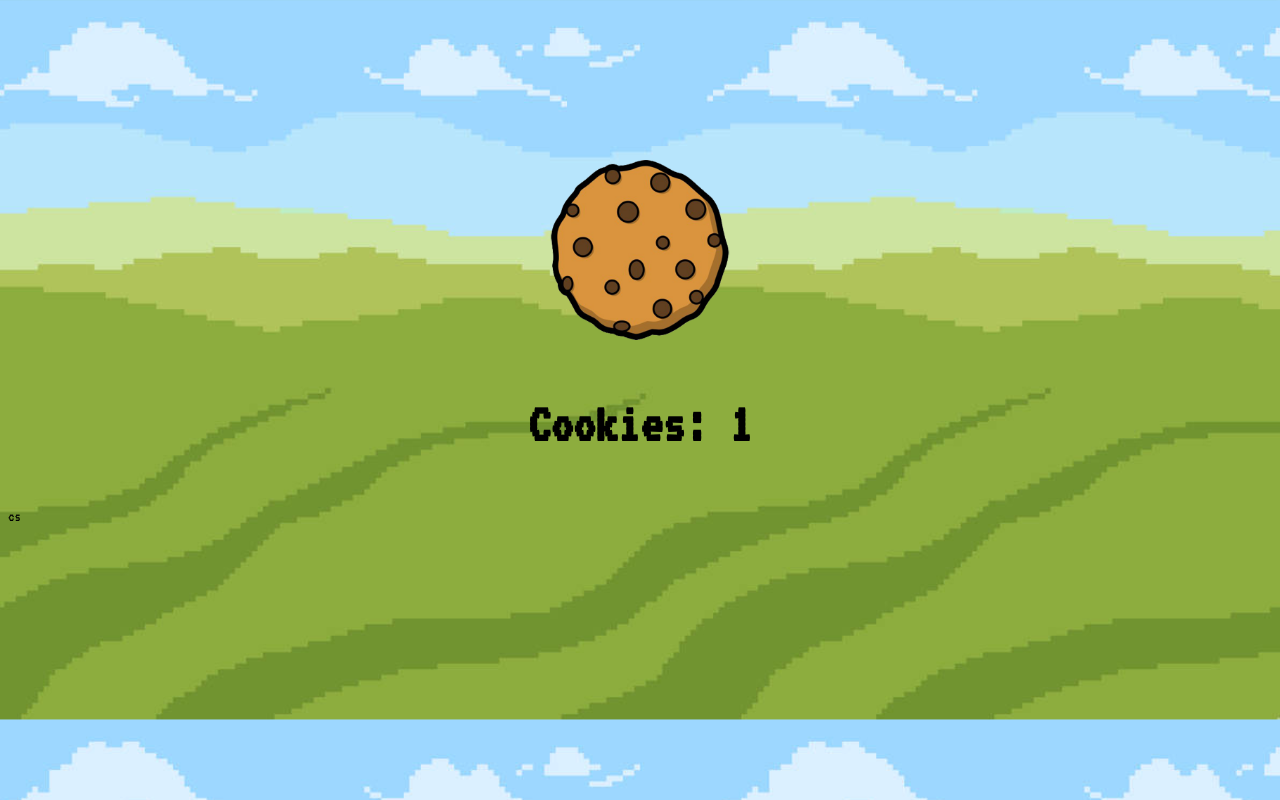
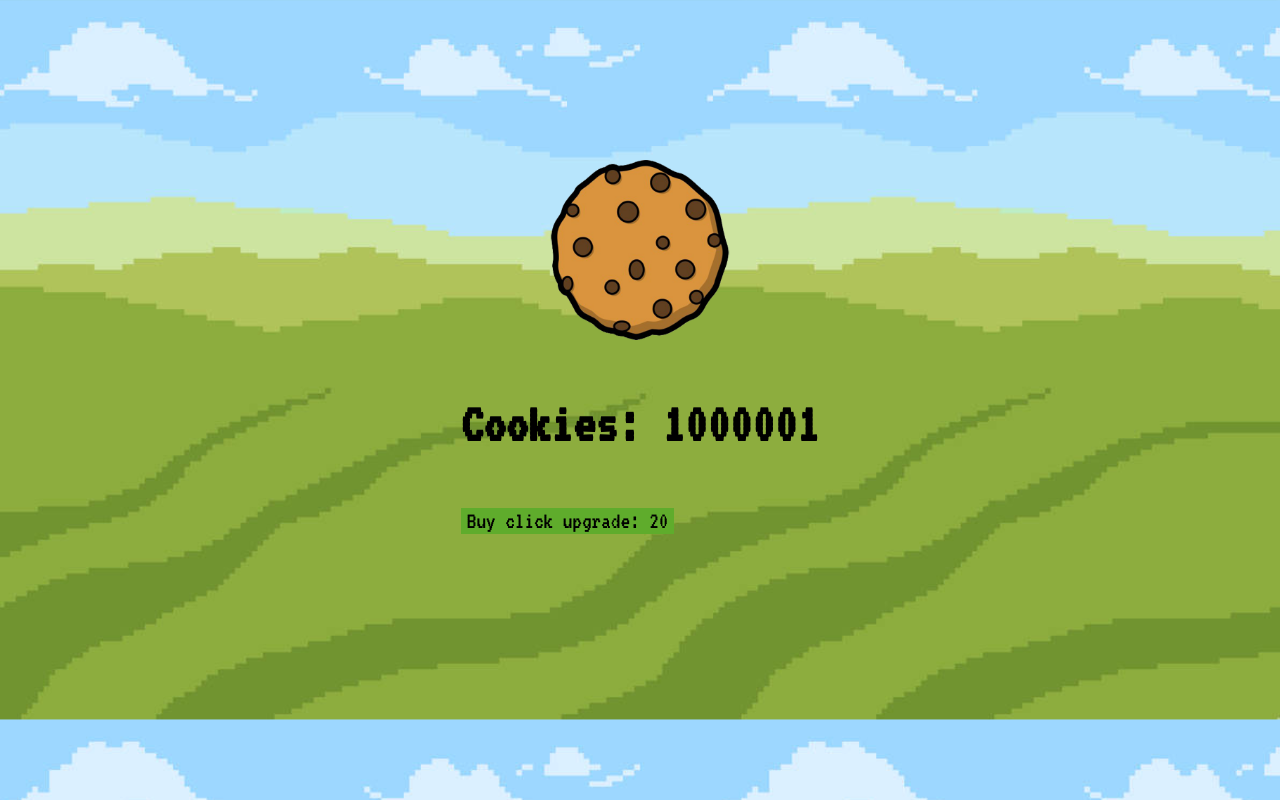
Before and after one commit to DavidFede/projekt, a plain HTML site: page index.html in a window 1280 px wide. Both pictures are taken after a click on the picture 640 px from the left and 250 px from the top of the page. Drawn offline with Linux system fonts and the light colour scheme.

Commit message:
click upgrade

```diff
--- a/index.html
+++ b/index.html
@@ -12,8 +12,8 @@
     <div id="container">
         <img id="cookie" src="./res/img/cookie.png" alt="Cookie">
         <p id="counter">Cookies: 0</p>
+        <button id="clickUpgrade">Buy click upgrade: 20</button>
     </div>
     <script src="./res/js/main.js"></script>
 </body>
 </html>
-cs
--- a/res/css/style.css
+++ b/res/css/style.css
@@ -34,3 +34,13 @@ html {
 #cookie:hover {
     transform: scale(1.1);
 }
+#cookie:hover, #clickUpgrade:hover {
+    transform: scale(1.1);
+}
+#clickUpgrade {
+    font-size: 24px;
+    border: none;
+    cursor: pointer;
+    background-color: rgb(95, 172, 44);
+    transition: .3s ease;
+}
--- a/res/js/main.js
+++ b/res/js/main.js
@@ -1,10 +1,51 @@
 const cookie = document.getElementById("cookie");
 const counter = document.getElementById("counter");
+const clickUpgrade = document.getElementById("clickUpgrade");
+
 
 let numberOfCookies = 0;
+let constOfClickUpgrade = 20;
+let clickUpgradeIncrease = 1;
 
+// {} - scope
 cookie.onclick = () => {
-    numberOfCookies++;
+    numberOfCookies += clickUpgradeIncrease;
     //counter.innerHTML = "Cookies: " + numberOfCookies;
+    //numberOfCookies += 1;
+    // ++ inkrement
     counter.innerHTML = `Cookies: ${numberOfCookies}`;
 }
+
+const clickUpgradeFunction = () => {
+    if (numberOfCookies >= constOfClickUpgrade) {
+        //odecteme cenu upgrade
+        //pocet cookies a odectu 20
+        numberOfCookies -= constOfClickUpgrade
+        //aktualizace odstavce
+        counter.innerText = "Cookies; " + numberOfCookies;
+
+
+        //zvedneme pocet cookies na kliknuti
+        clickUpgradeIncrease++;
+    }
+};
+
+clickUpgrade.onclick = clickUpgradeFunction;
+
+
+
+//Vytvoreni funkce
+//function nazev() {}
+function cheats(){
+    console.log("Cheats on!")
+    numberOfCookies += 1000000
+    counter.innerHTML = `Cookies: ${numberOfCookies}`;
+}
+
+//Spusteni funkce
+cheats();
+
+cookie.cheatsTwo = () => {
+    numberOfCookies *= 2
+    counter.innerText = "Cookies" + numberOfCookies;
+}
```
